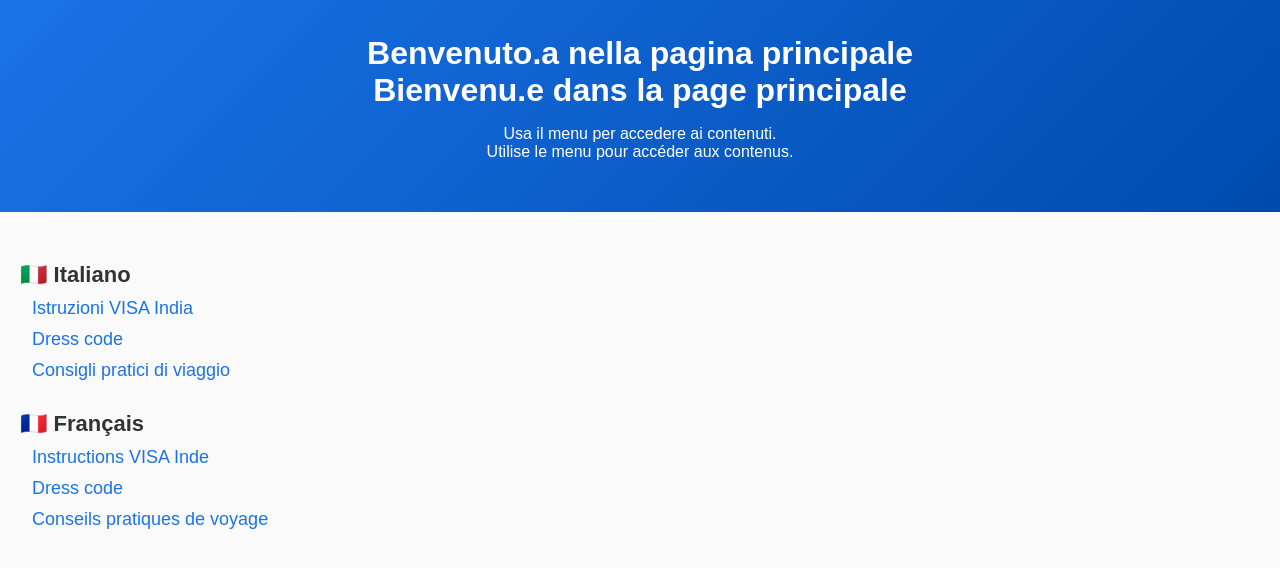
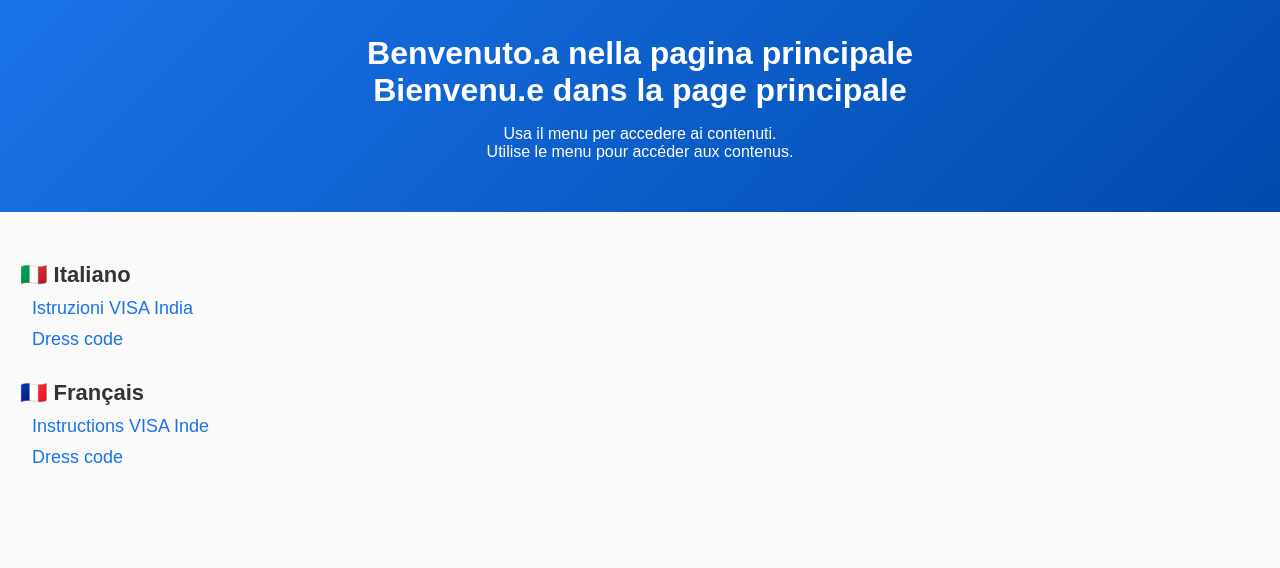
Before and after one commit to PrakritiLucaWedding/guests-infos, a plain HTML site: page index.html in a window 1280 px wide. Drawn offline with Linux system fonts and the light colour scheme.

Commit message:
Update index.html

```diff
--- a/index.html
+++ b/index.html
@@ -78,14 +78,12 @@
     <ul>
         <li><a href="visa-india-it.html">Istruzioni VISA India</a></li>
         <li><a href="dresscode-it.html">Dress code</a></li>
-        <li><a href="consigli-it.html">Consigli pratici di viaggio</a></li>
     </ul>
 
     <div class="section-title">🇫🇷 Français</div>
     <ul>
         <li><a href="visa-india-fr.html">Instructions VISA Inde</a></li>
         <li><a href="dresscode-fr.html">Dress code</a></li>
-        <li><a href="consigli-fr.html">Conseils pratiques de voyage</a></li>
     </ul>
 
 </nav>
```
